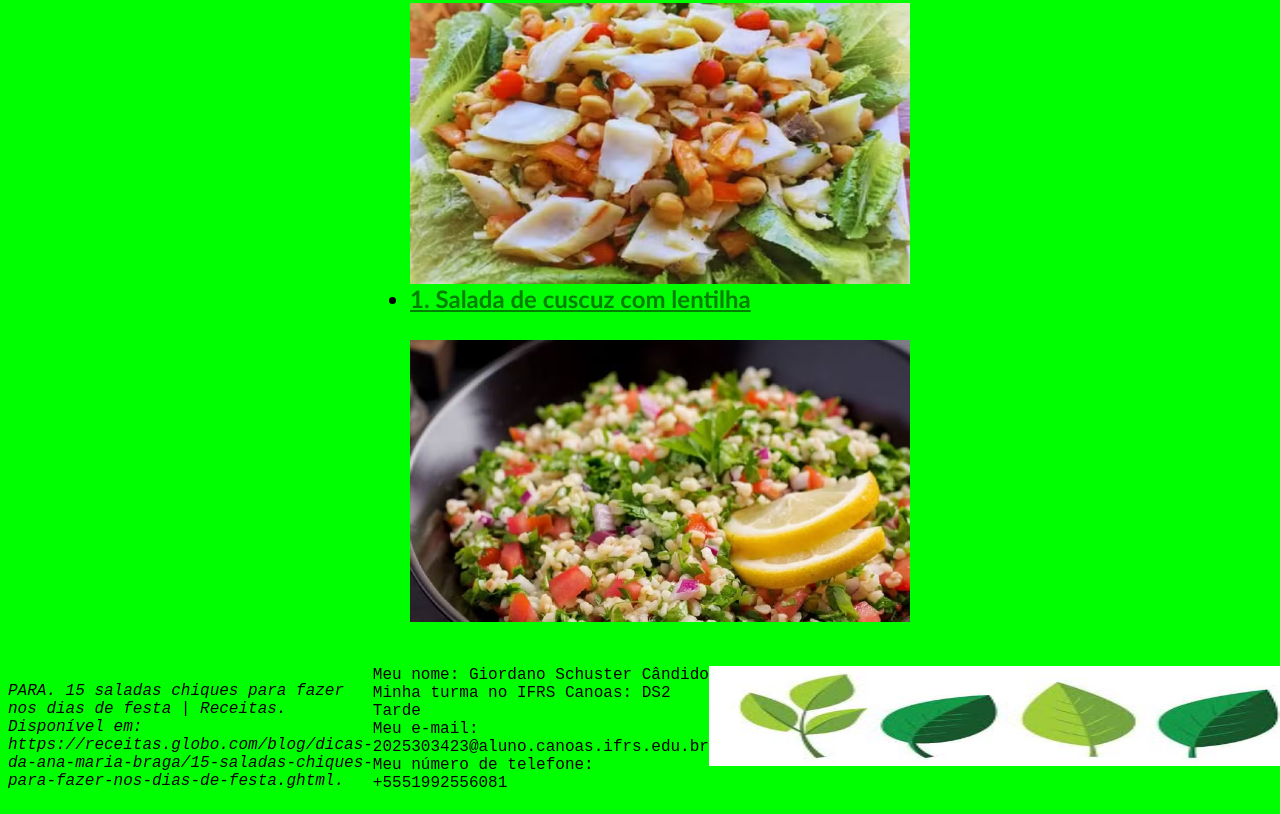
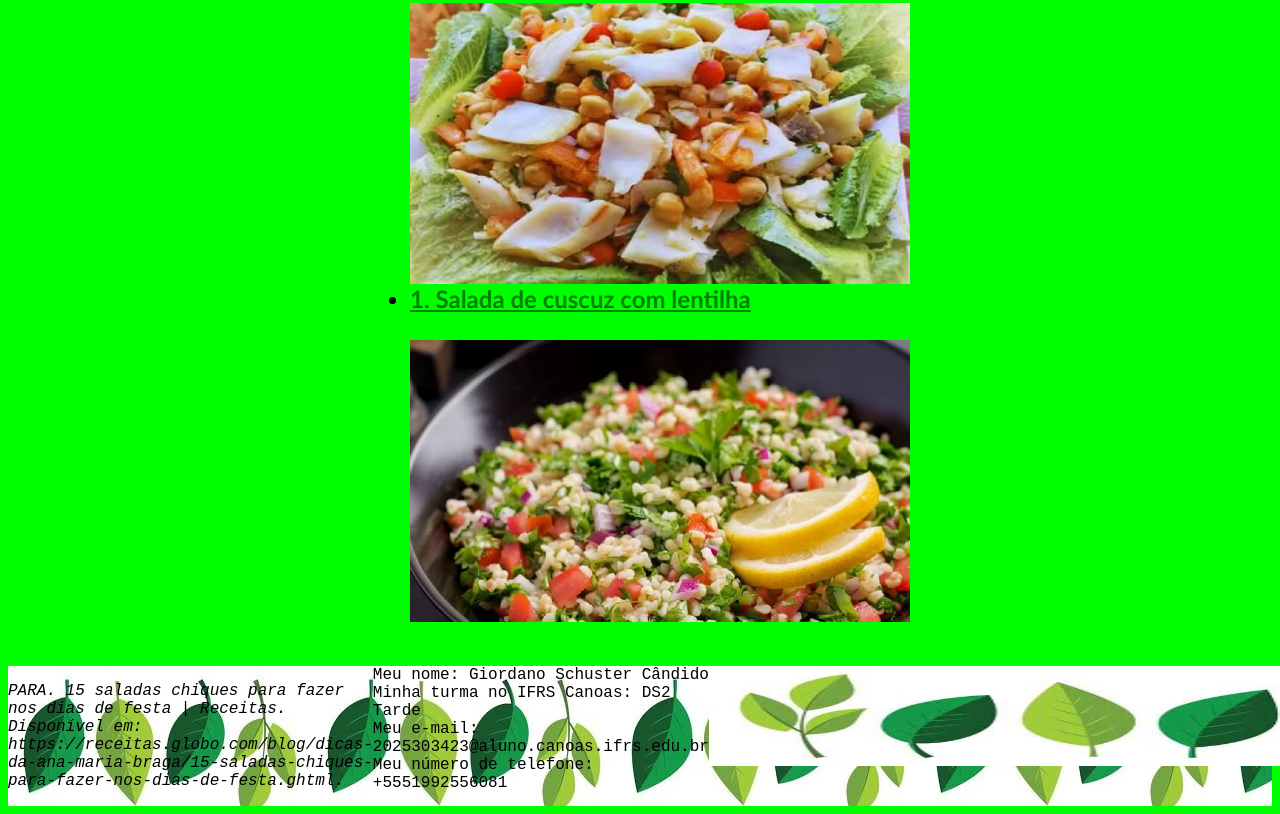
Before and after one commit to 2025303423-tech/dicas_de_salada_para_festas, a plain HTML site: page index.html in a window 1280 px wide. Shown: the part 634-1448 px from the top of the page. Drawn offline with Linux system fonts and the light colour scheme.

Commit message:
Update index.html

```diff
--- a/index.html
+++ b/index.html
@@ -48,8 +48,8 @@
             {
                 border-bottom: none;
             }
-            hr{
-            border: none;
+            footer{
+                background-image: url(imagens/leaves\ -\ Copia.jpg);
             }
         </style>
     </head>
@@ -92,8 +92,8 @@
             Minha turma no IFRS Canoas: DS2 Tarde <br>
             Meu e-mail: 2025303423@aluno.canoas.ifrs.edu.br <br>
             Meu número de telefone: +5551992556081
-            <br>
-            <img src="imagens/leaves.jpg" alt="" width="600" height="100">
+
+            <img id="i9" src="imagens/leaves.jpg" alt="" width="600" height="100">
         </footer>
     </body>
 </html>
```
